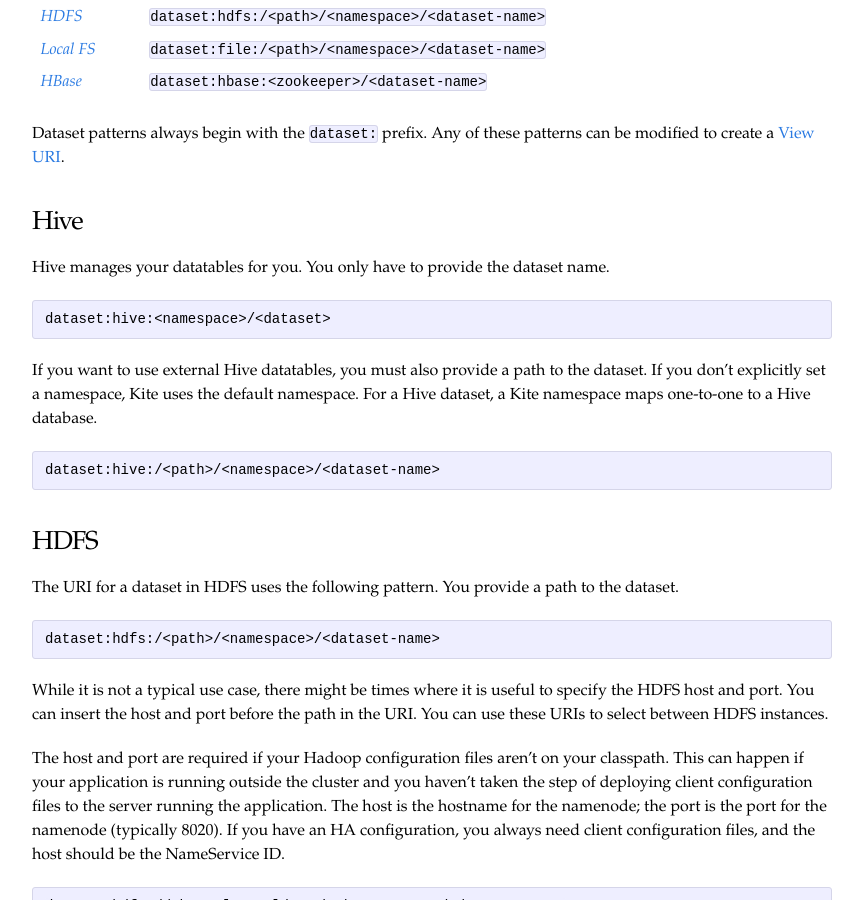
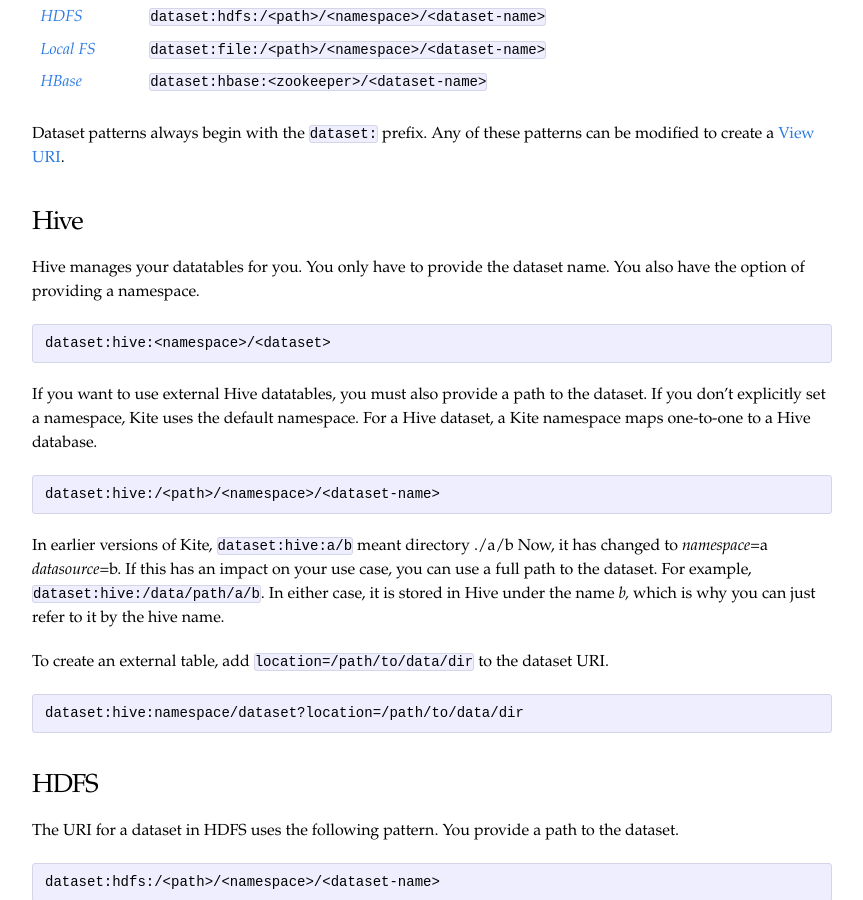
Before and after one commit to kite-sdk/kite-docs, a Jekyll site: the page built from URIs.md, in a window 1280 px wide and 900 px high, scrolled down 474 px. Shown: the whole window, without its empty margins (208-1071 px from the left). Built offline with Jekyll 4.4.1, drawn with Linux system fonts in a browser that asks for light colours.

Commit message:
Add namespace info for Hive.

````diff
--- a/URIs.md
+++ b/URIs.md
@@ -22,7 +22,7 @@ Dataset patterns always begin with the `dataset:` prefix. Any of these patterns
 
 ### Hive
 
-Hive manages your datatables for you. You only have to provide the dataset name.
+Hive manages your datatables for you. You only have to provide the dataset name. You also have the option of providing a namespace.
 
 ```
 dataset:hive:<namespace>/<dataset>
@@ -32,6 +32,14 @@ If you want to use external Hive datatables, you must also provide a path to the
 
 ```
 dataset:hive:/<path>/<namespace>/<dataset-name>
+```
+
+In earlier versions of Kite, `dataset:hive:a/b` meant directory ./a/b  Now, it has changed to _namespace_=a _datasource_=b. If this has an impact on your use case, you can use a full path to the dataset. For example, `dataset:hive:/data/path/a/b`. In either case, it is stored in Hive under the name _b,_ which is why you can just refer to it by the hive name.
+
+To create an external table, add `location=/path/to/data/dir` to the dataset URI.
+
+```
+dataset:hive:namespace/dataset?location=/path/to/data/dir
 ```
 
 <a name="hdfs" />
````
